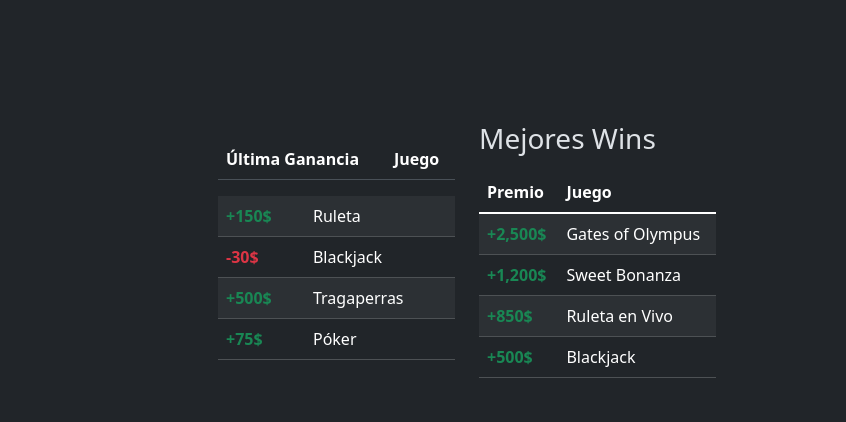
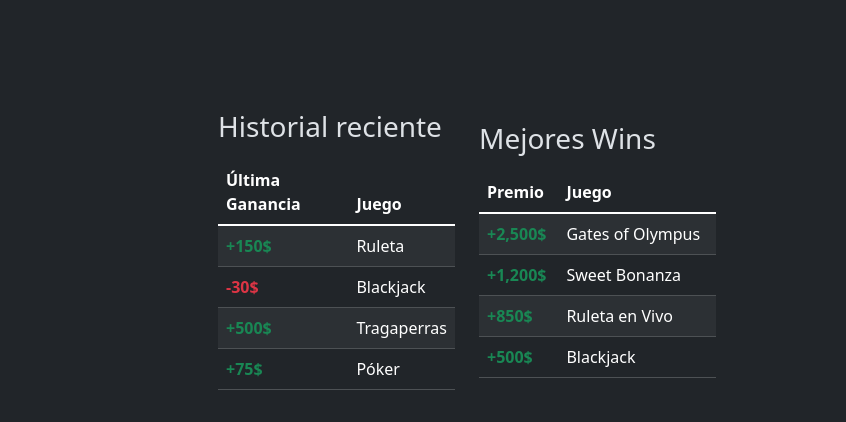
Before and after one commit to ballestitaa/casino, a website built with Vite: page perfil.html in a window 1280 px wide. Shown: the part 178-600 px from the top of the page, 434-1280 px from the left. Built offline with nearby package versions, Linux system fonts and the light colour scheme.

Commit message:
correcion perfil y modificacion ligera delgitignore

```diff
--- a/perfil.html
+++ b/perfil.html
@@ -50,14 +50,15 @@
             </div>
 
             <div class="col-md-3">
-                <table class="table">
+                <h3 class="mb-3">Historial reciente</h3>
+                <table class="table table-dark table-striped">
                     <thead>
                         <tr>
-                        <th scope="col">Última Ganancia</th>
-                        <th scope="col">Juego</th>
+                            <th scope="col">Última Ganancia</th>
+                            <th scope="col">Juego</th>
                         </tr>
                     </thead>
-                    <table class="table table-dark table-striped">
+                    <tbody class="table-group-divider">
                         <tr>
                             <th scope="row" class="text-success">+150$</th>
                             <td>Ruleta</td>
```
Also changed, not shown: 1 other file.
